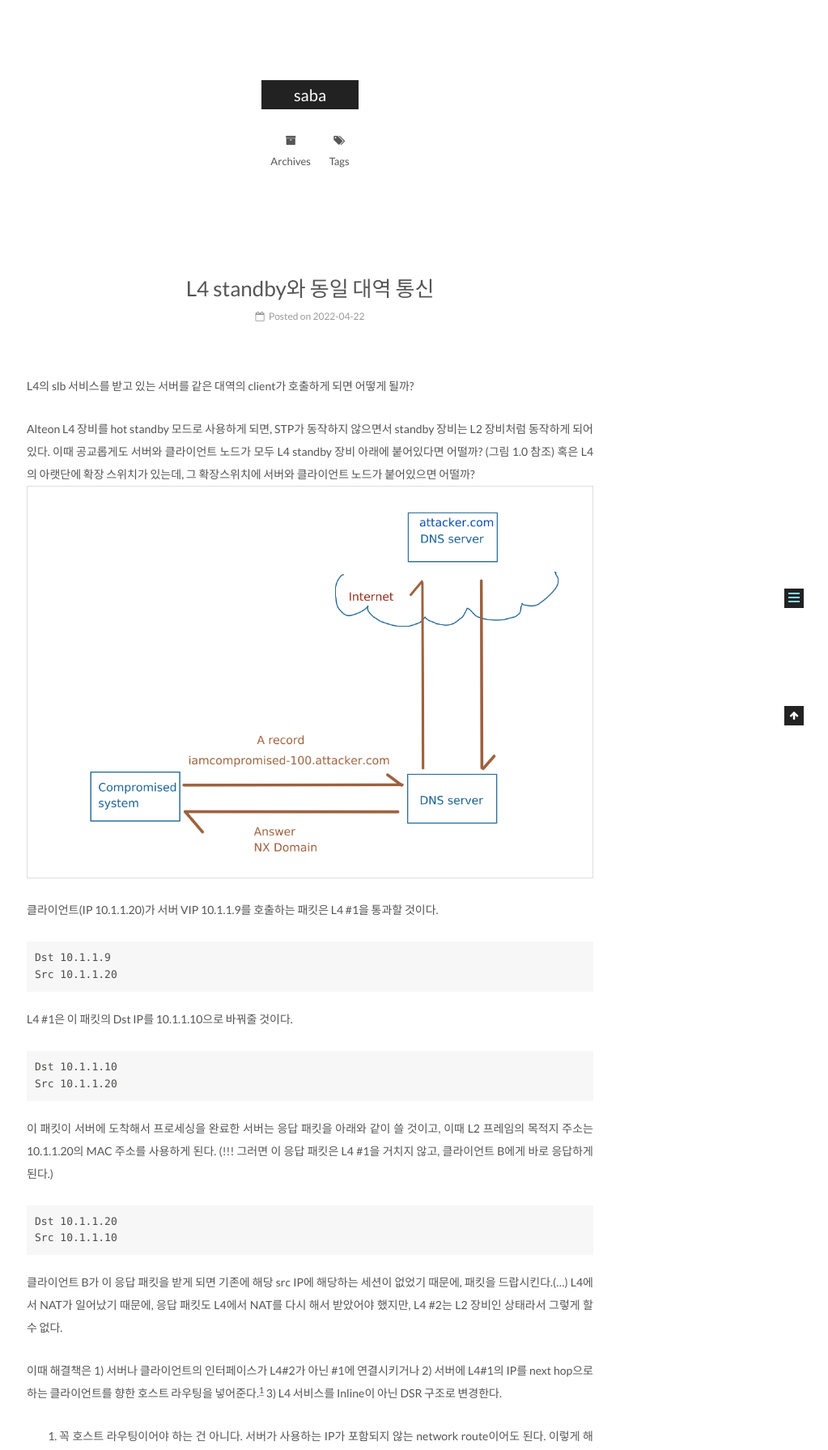
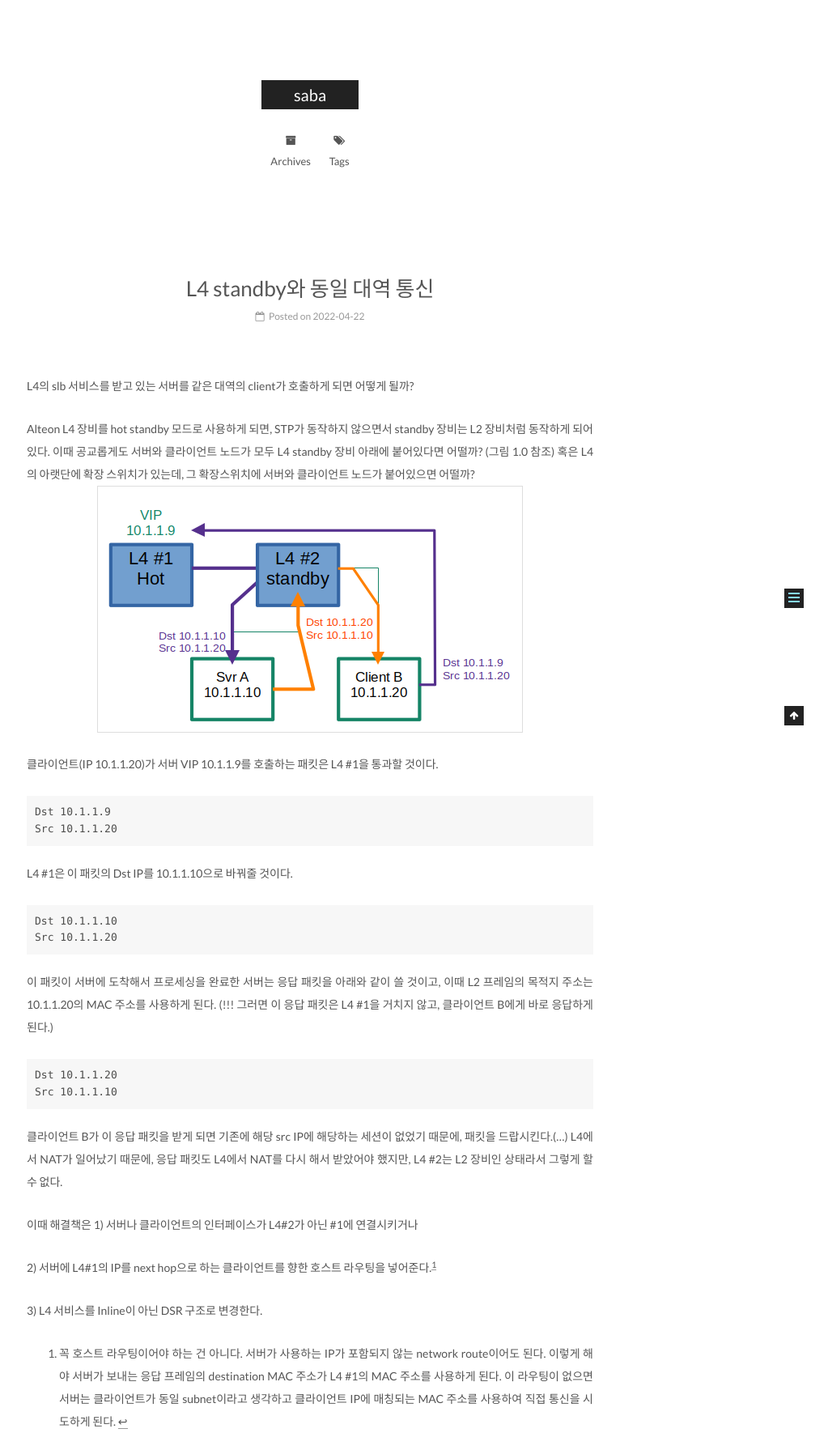
Before and after one commit to saba4good/networkengineering, a Jekyll site: the page built from _posts/2022-04-22-L4-standby-as-L2.md, in a window 1280 px wide, cut to the strip 104-1895 px from the top of the page. Shown: the whole strip at 81% size, without its empty margins (257-1280 px from the left). Built offline with Jekyll 4.4.1, drawn with Linux system fonts in a browser that asks for light colours.

Commit message:
corrected typo

````diff
--- a/_posts/2022-04-22-L4-standby-as-L2.md
+++ b/_posts/2022-04-22-L4-standby-as-L2.md
@@ -6,7 +6,7 @@ tags: [l4, l4 standby, host routing]
 L4의 slb 서비스를 받고 있는 서버를 같은 대역의 client가 호출하게 되면 어떻게 될까?
 
 Alteon L4 장비를 hot standby 모드로 사용하게 되면, STP가 동작하지 않으면서 standby 장비는 L2 장비처럼 동작하게 되어 있다. 이때 공교롭게도 서버와 클라이언트 노드가 모두 L4 standby 장비 아래에 붙어있다면 어떨까? (그림 1.0 참조) 혹은 L4의 아랫단에 확장 스위치가 있는데, 그 확장스위치에 서버와 클라이언트 노드가 붙어있으면 어떨까?
-![그림 1.0](/networkengineering/docs/assets/images/DNS-beacon.png)
+![그림 1.0](/networkengineering/docs/assets/images/l4_hot-standby_inline.png)
 
 클라이언트(IP 10.1.1.20)가 서버 VIP 10.1.1.9를 호출하는 패킷은 L4 #1을 통과할 것이다.
 ```
@@ -27,7 +27,9 @@ Src 10.1.1.10
 
 이때 해결책은
 1) 서버나 클라이언트의 인터페이스가 L4#2가 아닌 #1에 연결시키거나
+
 2) 서버에 L4#1의 IP를 next hop으로 하는 클라이언트를 향한 호스트 라우팅을 넣어준다.[^1]
+
 3) L4 서비스를 Inline이 아닌 DSR 구조로 변경한다.
 
 [^1]: 꼭 호스트 라우팅이어야 하는 건 아니다. 서버가 사용하는 IP가 포함되지 않는 network route이어도 된다. 이렇게 해야 서버가 보내는 응답 프레임의 destination MAC 주소가 L4 #1의 MAC 주소를 사용하게 된다. 이 라우팅이 없으면 서버는 클라이언트가 동일 subnet이라고 생각하고 클라이언트 IP에 매칭되는 MAC 주소를 사용하여 직접 통신을 시도하게 된다.
````
